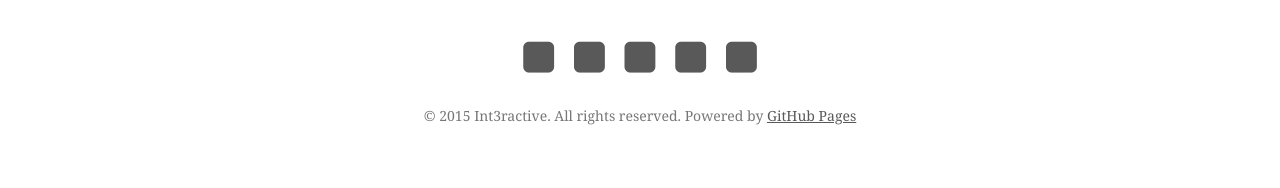
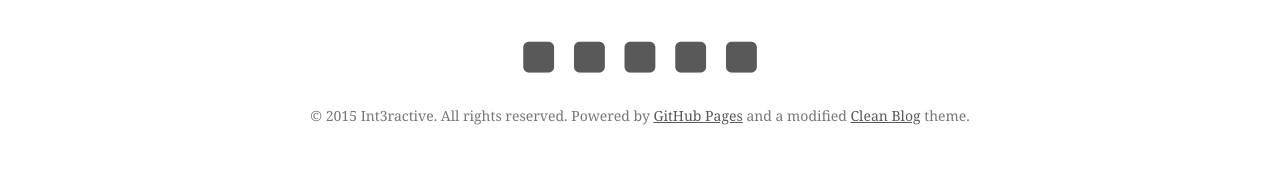
Before and after one commit to trongthanh/int3ractive.com, a Jekyll site: the page built from index.html, in a window 1280 px wide. Shown: the part 2150-2338 px from the top of the page. Built offline with Jekyll 4.4.1, drawn with Linux system fonts in a browser that asks for light colours; nearby versions of some CDN libraries; the list of posts is cut into pages by our own code.

Commit message:
Add theme link to page footer

```diff
--- a/_includes/footer.html
+++ b/_includes/footer.html
@@ -63,7 +63,7 @@
 					</li>
 					{% endif %}
 				</ul>
-				<p class="copyright text-muted">&copy; {{ site.time | date: '%Y' }} {{ site.title }}. All rights reserved. Powered by <a href="https://pages.github.com" target="_blank">GitHub Pages</a></p>
+				<p class="copyright text-muted">&copy; {{ site.time | date: '%Y' }} {{ site.title }}. All rights reserved. Powered by <a href="https://pages.github.com" target="_blank">GitHub Pages</a> and a modified <a href="https://github.com/trongthanh/startbootstrap-clean-blog-jekyll" target="_blank">Clean Blog</a> theme.</p>
 			</div>
 		</div>
 	</div>
```
